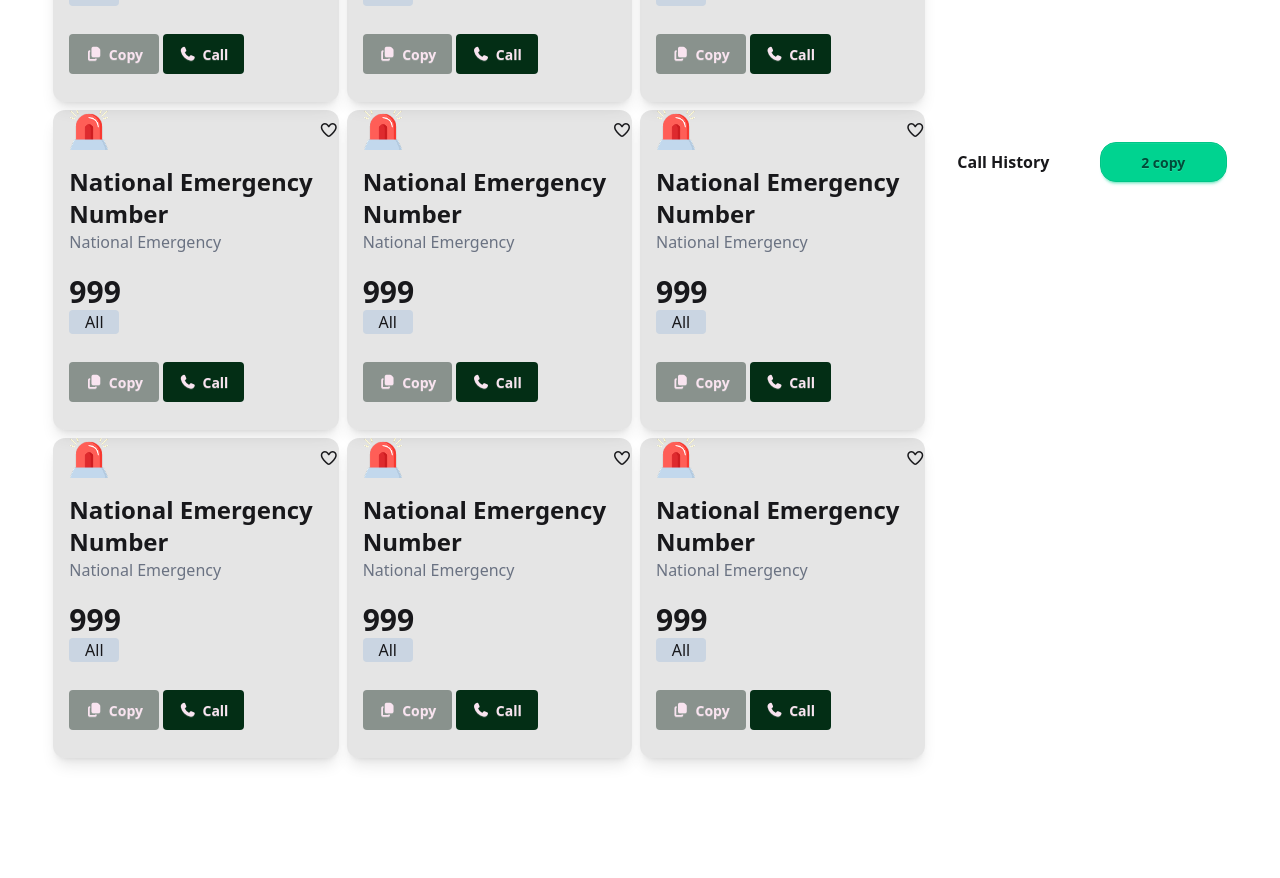
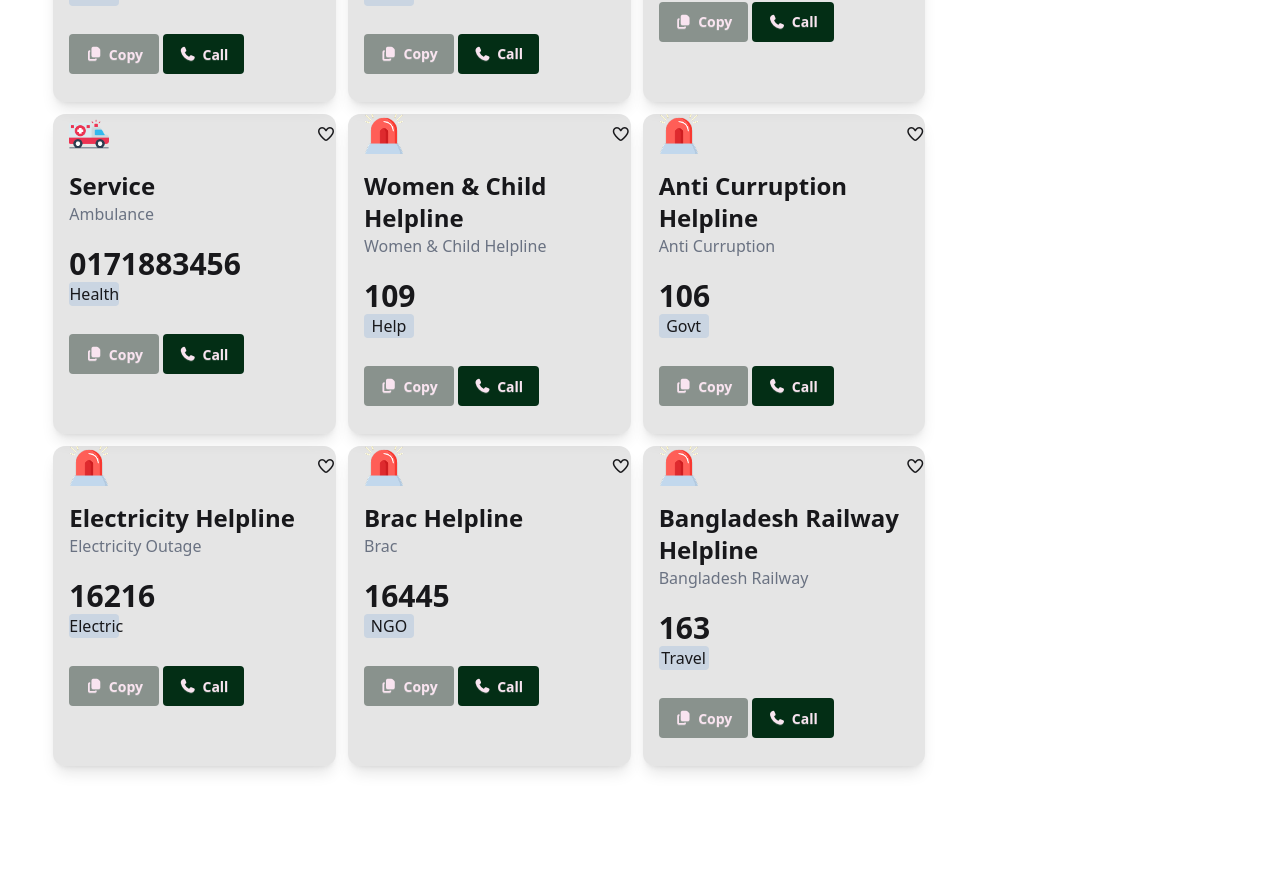
Before and after one commit to asefdx/BD-Emergency-System-Directory, a plain HTML site: page index.html in a window 1280 px wide. Shown: the part 589-1467 px from the top of the page. Before the commit the page ends 1387 px from the top, so only its background shows below. Drawn offline with nearby package versions, Linux system fonts and the light colour scheme.

Commit message:
card edited

```diff
--- a/index.html
+++ b/index.html
@@ -69,7 +69,7 @@
       >
         <section  class="col-span-9">
 
-            <div class="call-items grid grid-cols-3 gap-2">
+            <div class="call-items grid grid-cols-3 gap-3">
               <div class="card-1   bg-[#0002031a] shadow-lg rounded-xl">
                 <div class="icon-prnt flex justify-between items-center pl-4">
                   <div>
@@ -118,7 +118,7 @@
               <div class="card-1   bg-[#0002031a] shadow-lg rounded-xl">
                 <div class="icon-prnt flex justify-between items-center pl-4">
                   <div>
-                    <img src="./assets/emergency.png" class="w-[40px]" alt="">
+                    <img src="./assets/police.png" class="w-[40px]" alt="">
 
                   </div>
                   <div>
@@ -131,13 +131,103 @@
                 </div>
                 <div class="mid-2 mt-4 pl-4">
                   <div>
-                    <h3 class="text-2xl font-bold">National Emergency Number</h3>
-                    <p class="text-gray-500 font-normal">National Emergency</p>
+                    <h3 class="text-2xl font-bold">Police Helpline Number</h3>
+                    <p class="text-gray-500 font-normal">Police</p>
 
                   </div>
                   <div class="mt-5 ">
                     <h2 class="text-3xl font-bold">999</h2>
-                    <p class="rounded-sm bg-slate-300 w-[50px] text-center">All</p>
+                    <p class="rounded-sm bg-slate-300 w-[50px] text-center">Police</p>
+
+                  </div>
+
+                </div>
+                <div class="btn-prnt flex items-center gap-1 py-7 pl-4">
+                  <div>
+                    <button class="btn btn-active btn-secondary bg-[#89928d]  border-none"> <i class="fa-solid fa-copy"></i>Copy</button>
+
+                  </div>
+                  <div>
+                    <button class="btn btn-active btn-secondary bg-green-950  border-none"><i class="fa-solid fa-phone"></i>Call</button>
+
+
+                  </div>
+
+
+
+                </div>
+
+
+
+                </div>
+              <div class="card-1   bg-[#0002031a] shadow-lg rounded-xl">
+                <div class="icon-prnt flex justify-between items-center pl-4">
+                  <div>
+                    <img src="./assets/fire-service.png" class="w-[40px]" alt="">
+
+                  </div>
+                  <div>
+                    <i class="fa-regular fa-heart"></i>
+
+                  </div>
+
+
+
+                </div>
+                <div class="mid-2 mt-4 pl-4">
+                  <div>
+                    <h3 class="text-2xl font-bold">Fire Service Number</h3>
+                    <p class="text-gray-500 font-normal">Fire Service</p>
+
+                  </div>
+                  <div class="mt-5 ">
+                    <h2 class="text-3xl font-bold">999</h2>
+                    <p class="rounded-sm bg-slate-300 w-[50px] text-center">Fire</p>
+
+                  </div>
+
+                </div>
+                <div class="btn-prnt flex items-center gap-1 py-7 pl-4">
+                  <div>
+                    <button class="btn btn-active btn-secondary bg-[#89928d]  border-none"> <i class="fa-solid fa-copy"></i>Copy</button>
+
+                  </div>
+                  <div>
+                    <button class="btn btn-active btn-secondary bg-green-950  border-none"><i class="fa-solid fa-phone"></i>Call</button>
+
+
+                  </div>
+
+
+
+                </div>
+
+
+
+                </div>
+              <div class="card-1   bg-[#0002031a] shadow-lg rounded-xl">
+                <div class="icon-prnt flex justify-between items-center pl-4">
+                  <div>
+                    <img src="./assets/ambulance.png" class="w-[40px]" alt="">
+
+                  </div>
+                  <div>
+                    <i class="fa-regular fa-heart"></i>
+
+                  </div>
+
+
+
+                </div>
+                <div class="mid-2 mt-4 pl-4">
+                  <div>
+                    <h3 class="text-2xl font-bold"> Service</h3>
+                    <p class="text-gray-500 font-normal">Ambulance</p>
+
+                  </div>
+                  <div class="mt-5 ">
+                    <h2 class="text-3xl font-bold">0171883456</h2>
+                    <p class="rounded-sm bg-slate-300 w-[50px] text-center">Health</p>
 
                   </div>
 
@@ -176,13 +266,13 @@
                 </div>
                 <div class="mid-2 mt-4 pl-4">
                   <div>
-                    <h3 class="text-2xl font-bold">National Emergency Number</h3>
-                    <p class="text-gray-500 font-normal">National Emergency</p>
+                    <h3 class="text-2xl font-bold">Women & Child Helpline</h3>
+                    <p class="text-gray-500 font-normal">Women & Child Helpline</p>
 
                   </div>
                   <div class="mt-5 ">
-                    <h2 class="text-3xl font-bold">999</h2>
-                    <p class="rounded-sm bg-slate-300 w-[50px] text-center">All</p>
+                    <h2 class="text-3xl font-bold">109</h2>
+                    <p class="rounded-sm bg-slate-300 w-[50px] text-center">Help</p>
 
                   </div>
 
@@ -221,13 +311,13 @@
                 </div>
                 <div class="mid-2 mt-4 pl-4">
                   <div>
-                    <h3 class="text-2xl font-bold">National Emergency Number</h3>
-                    <p class="text-gray-500 font-normal">National Emergency</p>
+                    <h3 class="text-2xl font-bold">Anti Curruption Helpline</h3>
+                    <p class="text-gray-500 font-normal">Anti Curruption</p>
 
                   </div>
                   <div class="mt-5 ">
-                    <h2 class="text-3xl font-bold">999</h2>
-                    <p class="rounded-sm bg-slate-300 w-[50px] text-center">All</p>
+                    <h2 class="text-3xl font-bold">106</h2>
+                    <p class="rounded-sm bg-slate-300 w-[50px] text-center">Govt</p>
 
                   </div>
 
@@ -266,13 +356,13 @@
                 </div>
                 <div class="mid-2 mt-4 pl-4">
                   <div>
-                    <h3 class="text-2xl font-bold">National Emergency Number</h3>
-                    <p class="text-gray-500 font-normal">National Emergency</p>
+                    <h3 class="text-2xl font-bold">Electricity Helpline</h3>
+                    <p class="text-gray-500 font-normal">Electricity Outage</p>
 
                   </div>
                   <div class="mt-5 ">
-                    <h2 class="text-3xl font-bold">999</h2>
-                    <p class="rounded-sm bg-slate-300 w-[50px] text-center">All</p>
+                    <h2 class="text-3xl font-bold">16216</h2>
+                    <p class="rounded-sm bg-slate-300 w-[50px] text-center">Electric</p>
 
                   </div>
 
@@ -311,13 +401,13 @@
                 </div>
                 <div class="mid-2 mt-4 pl-4">
                   <div>
-                    <h3 class="text-2xl font-bold">National Emergency Number</h3>
-                    <p class="text-gray-500 font-normal">National Emergency</p>
+                    <h3 class="text-2xl font-bold">Brac Helpline</h3>
+                    <p class="text-gray-500 font-normal">Brac</p>
 
                   </div>
                   <div class="mt-5 ">
-                    <h2 class="text-3xl font-bold">999</h2>
-                    <p class="rounded-sm bg-slate-300 w-[50px] text-center">All</p>
+                    <h2 class="text-3xl font-bold">16445</h2>
+                    <p class="rounded-sm bg-slate-300 w-[50px] text-center">NGO</p>
 
                   </div>
 
@@ -356,103 +446,13 @@
                 </div>
                 <div class="mid-2 mt-4 pl-4">
                   <div>
-                    <h3 class="text-2xl font-bold">National Emergency Number</h3>
-                    <p class="text-gray-500 font-normal">National Emergency</p>
+                    <h3 class="text-2xl font-bold">Bangladesh Railway Helpline</h3>
+                    <p class="text-gray-500 font-normal">Bangladesh Railway </p>
 
                   </div>
                   <div class="mt-5 ">
-                    <h2 class="text-3xl font-bold">999</h2>
-                    <p class="rounded-sm bg-slate-300 w-[50px] text-center">All</p>
-
-                  </div>
-
-                </div>
-                <div class="btn-prnt flex items-center gap-1 py-7 pl-4">
-                  <div>
-                    <button class="btn btn-active btn-secondary bg-[#89928d]  border-none"> <i class="fa-solid fa-copy"></i>Copy</button>
-
-                  </div>
-                  <div>
-                    <button class="btn btn-active btn-secondary bg-green-950  border-none"><i class="fa-solid fa-phone"></i>Call</button>
-
-
-                  </div>
-
-
-
-                </div>
-
-
-
-                </div>
-              <div class="card-1   bg-[#0002031a] shadow-lg rounded-xl">
-                <div class="icon-prnt flex justify-between items-center pl-4">
-                  <div>
-                    <img src="./assets/emergency.png" class="w-[40px]" alt="">
-
-                  </div>
-                  <div>
-                    <i class="fa-regular fa-heart"></i>
-
-                  </div>
-
-
-
-                </div>
-                <div class="mid-2 mt-4 pl-4">
-                  <div>
-                    <h3 class="text-2xl font-bold">National Emergency Number</h3>
-                    <p class="text-gray-500 font-normal">National Emergency</p>
-
-                  </div>
-                  <div class="mt-5 ">
-                    <h2 class="text-3xl font-bold">999</h2>
-                    <p class="rounded-sm bg-slate-300 w-[50px] text-center">All</p>
-
-                  </div>
-
-                </div>
-                <div class="btn-prnt flex items-center gap-1 py-7 pl-4">
-                  <div>
-                    <button class="btn btn-active btn-secondary bg-[#89928d]  border-none"> <i class="fa-solid fa-copy"></i>Copy</button>
-
-                  </div>
-                  <div>
-                    <button class="btn btn-active btn-secondary bg-green-950  border-none"><i class="fa-solid fa-phone"></i>Call</button>
-
-
-                  </div>
-
-
-
-                </div>
-
-
-
-                </div>
-              <div class="card-1   bg-[#0002031a] shadow-lg rounded-xl">
-                <div class="icon-prnt flex justify-between items-center pl-4">
-                  <div>
-                    <img src="./assets/emergency.png" class="w-[40px]" alt="">
-
-                  </div>
-                  <div>
-                    <i class="fa-regular fa-heart"></i>
-
-                  </div>
-
-
-
-                </div>
-                <div class="mid-2 mt-4 pl-4">
-                  <div>
-                    <h3 class="text-2xl font-bold">National Emergency Number</h3>
-                    <p class="text-gray-500 font-normal">National Emergency</p>
-
-                  </div>
-                  <div class="mt-5 ">
-                    <h2 class="text-3xl font-bold">999</h2>
-                    <p class="rounded-sm bg-slate-300 w-[50px] text-center">All</p>
+                    <h2 class="text-3xl font-bold">163</h2>
+                    <p class="rounded-sm bg-slate-300 w-[50px] text-center">Travel</p>
 
                   </div>
 
@@ -492,7 +492,7 @@
               </section>
 
 
-        <aside  class="col-span-3 flex justify-between items-center gap-6  mb-54">
+        <aside  class="col-span-3 flex justify-between items-center gap-6  mb-254">
           <div>
             <h2 class="font-bold ">Call History</h2>
 
```
Also changed, not shown: pr.html (added).
